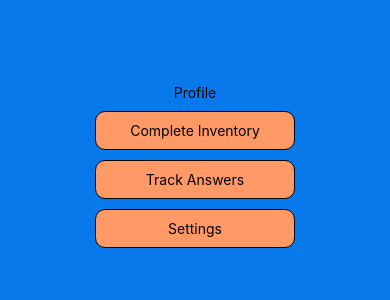
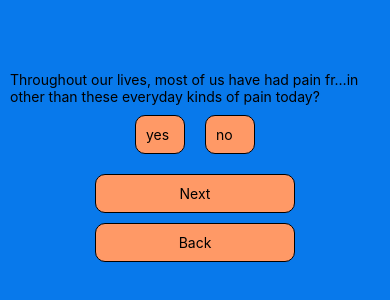
Before and after one commit to cessiumbrain/metimur, a React Native app: screen /signup in a window 390 px wide. Shown: the part 256-556 px from the top of the page. Built offline with nearby package versions, Linux system fonts and the light colour scheme; no server answers.

Commit message:
finished initial questions and review

```diff
--- /dev/null
+++ b/AnswerTypes.js
@@ -0,0 +1,5 @@
+const answerTypes = {
+    "yes/no": ['yes', 'no'],
+    "1-10": [1,2,3,4,5,6,7,8,9,10]
+}
+export default answerTypes
--- a/App.js
+++ b/App.js
@@ -1,6 +1,6 @@
 import { StatusBar } from "expo-status-bar";
 import { StyleSheet, Text, View, Pressable } from "react-native";
-import { useState } from "react";
+import { useEffect, useState } from "react";
 import { createClient } from "@supabase/supabase-js";
 import { SUPABASE_KEY } from "./secrets";
 import { NavigationContainer } from "@react-navigation/native";
@@ -10,6 +10,8 @@ import Signup from "./Screens/SignUp";
 import Profile from "./Screens/Profile";
 import TrackAnswers from "./Screens/TrackAnswers";
 import Questions from "./Screens/Questions";
+import Review from "./Screens/Review";
+import { QuestionIdxContext } from "./contexts";
 
 const Stack = createNativeStackNavigator();
 export const supabase = createClient(
@@ -18,24 +20,45 @@ export const supabase = createClient(
 );
 
 export default function App() {
-  const [questions, setQuestions] = useState();
+  const [questionIdx, setQuestionIdx] = useState(0)
+  const [questions, setQuestions] = useState([
+    {
+      question_id: 1,
+      inventory_id: "3479ff66-69ff-45c8-a4ca-82ad60ce0fca",
+      answer_type: "yes/no",
+      inventory_question_number: 1,
+      question_text:
+        "Throughout our lives, most of us have had pain fr…in other than these everyday kinds of pain today?",
+    },
+    {
+      question_id: 2,
+      inventory_id: "3479ff66-69ff-45c8-a4ca-82ad60ce0fca",
+      answer_type: "1-10",
+      inventory_question_number: 2,
+      question_text:  `Please rate your pain by marking the box beside the number that best describes your pain at its worst
+      in the last 24 hours.`
+    }
+  ]);
   const [user, setUser] = useState({
-    email: 'j'
+    email: "s",
   });
+  const [currentAnswers, setCurrentAnswers] = useState(['s'])
 
+  useEffect(()=>{
 
-
+  })
   async function login(email, password) {
     //submit auth
 
-    let { data: authData, error: authError } = await supabase.auth.signInWithPassword({
+    let { data: authData, error: authError } =
+      await supabase.auth.signInWithPassword({
         email: email,
-      password: password
-    })
-    console.log(authData, authError)
+        password: password,
+      });
+    console.log(authData, authError);
     //set user state
-    if(authData){
-      setUser(authData)
+    if (authData) {
+      setUser(authData);
     }
     //fetch questions
 
@@ -45,7 +68,7 @@ export default function App() {
 
     setQuestions(Questions);
 
-    console.log(Questions, error);
+    console.log("questions", Questions, error);
 
     //fetch previous answers
 
@@ -54,26 +77,57 @@ export default function App() {
       .select("*")
       .eq("user_id", "c6851b95-a8e6-4e87-a1ae-d5db4239307b");
 
-    console.log(Answers, answersError);
+    console.log("answers", Answers, answersError);
   }
 
   const Stack = createNativeStackNavigator();
-  if(user){
-    return(
+  if (user) {
+    return (
+     <QuestionIdxContext.Provider value={questionIdx}>
+
+
       <NavigationContainer>
         <Stack.Navigator
           screenOptions={{ headerShown: false }}
-        initialRouteName="profile"
+          initialRouteName="questions"
         >
-        <Stack.Screen name="track-answers" component={TrackAnswers}></Stack.Screen>
-        <Stack.Screen name="profile"
+          <Stack.Screen
+            name="track-answers"
+            component={TrackAnswers}
+          ></Stack.Screen>
+          <Stack.Screen
+          name="profile"
           component={Profile}></Stack.Screen>
-         <Stack.Screen name="questions" component={Questions}></Stack.Screen>
+          <Stack.Screen
+          name="questions"
+          component={Questions}
+          initialParams={
+            {
 
+              "setQuestionIdx": setQuestionIdx,
+              "questions": questions,
+              "setCurrentAnswers": setCurrentAnswers,
+              "currentAnswers": currentAnswers
+            }
+          }
+
+          ></Stack.Screen>
+          <Stack.Screen
+          name="review"
+          component={Review}
+          initialParams={{
+            "questions": questions,
+            "currentAnswers": currentAnswers
+          }
+
+          }
+          >
+
+          </Stack.Screen>
         </Stack.Navigator>
       </NavigationContainer>
-    )
-
+      </QuestionIdxContext.Provider>
+    );
   } else {
     return (
       <NavigationContainer>
@@ -81,36 +135,22 @@ export default function App() {
           screenOptions={{ headerShown: false }}
           initialRouteName="login"
         >
-        <Stack.Screen initialParams={
-          {
-          "login": login,
-
-
-          }
-        }
-        name="login" component={Login}></Stack.Screen>
+          <Stack.Screen
+            initialParams={{
+              login: login,
+            }}
+            name="login"
+            component={Login}
+          ></Stack.Screen>
           <Stack.Screen
             name="signup"
             component={Signup}
-        initialParams={
-          {
-            "setUser": setUser
-          }
-        }>
-
-        </Stack.Screen>
+            initialParams={{
+              setUser: setUser,
+            }}
+          ></Stack.Screen>
         </Stack.Navigator>
       </NavigationContainer>
     );
   }
-
 }
-
-const styles = StyleSheet.create({
-  container: {
-    flex: 1,
-    backgroundColor: "#fff",
-    alignItems: "center",
-    justifyContent: "center",
-  },
-});
--- a/Screens/Questions.js
+++ b/Screens/Questions.js
@@ -1,11 +1,77 @@
-import {View, Text} from 'react-native'
+import { View, Text, Pressable } from "react-native";
+import { styles } from "../styles";
+import { useContext, useEffect, useState } from "react";
+import answerTypes from "../AnswerTypes";
+import { QuestionIdxContext } from "../contexts";
 
-function Questions(props){
-    return(
-        <View>
-            <Text>Questions</Text>
-        </View>
-    )
+function Questions({navigation, route : {params}}) {
+    console.log(params)
+  const [selectedAnswer, setSelectedAnswer] = useState(null)
+
+  const [error, setError] = useState()
+
+  const questionIdx = useContext(QuestionIdxContext)
+
+  const currentQuestion = params.questions[questionIdx]
+  return (
+
+
+    <View style={styles.containerView}>
+      <View>
+        <Text>{params.questions[questionIdx].question_text}</Text>
+      </View>
+      <View style={styles.answerView}>
+        {
+            answerTypes[currentQuestion.answer_type].map((answer, idx)=>{
+                return(
+                    <Pressable
+                    key={idx}
+                    style={answer==selectedAnswer ? styles.selectedAnswerButton : styles.answerButton}
+                    onPress={()=>{
+                        setSelectedAnswer(answer)
+                    }}
+                    >
+                       <Text>{answer}</Text>
+                    </Pressable>
+
+                )
+
+            })
+        }
+      </View>
+      <Pressable
+        onPress={()=>{
+            if(selectedAnswer){
+                if(questionIdx==params.questions.length-1){
+                    let newAnswerArray = params.currentAnswers
+
+                    newAnswerArray[questionIdx] = selectedAnswer
+                    console.log(newAnswerArray)
+                    params.setCurrentAnswers(newAnswerArray)
+                    navigation.navigate('review')
+                } else {
+                    let newAnswerArray = params.currentAnswers
+
+                    newAnswerArray[questionIdx] = selectedAnswer
+                    console.log(newAnswerArray)
+                    params.setCurrentAnswers(newAnswerArray)
+
+                    params.setQuestionIdx(questionIdx+1)
+                }
+
+
+
+            }
+
+        }}
+        style={styles.button}>
+        <Text>Next</Text>
+      </Pressable>
+      <Pressable style={styles.button}>
+        <Text>Back</Text>
+      </Pressable>
+    </View>
+  );
 }
 
-export default Questions
+export default Questions;
--- /dev/null
+++ b/Screens/Review.js
@@ -0,0 +1,24 @@
+import {Pressable, Text, View} from 'react-native'
+import { styles } from '../styles'
+
+function Review({route: {params}}){
+    console.log(params)
+    return(
+        <View style={styles.reviewView}>
+            {params.questions.map((question, idx)=>{
+                return(
+                    <View key={idx}>
+                    <Text style={styles.reviewText}>{question.question_text}</Text>
+                    <Text style={styles.reviewText}>{params.currentAnswers[idx]}</Text>
+                    </View>
+                )
+            })}
+            <Pressable style={styles.button}>
+                <Text>Submit</Text>
+            </Pressable>
+        </View>
+
+    )
+}
+
+export default Review
--- /dev/null
+++ b/contexts.js
@@ -0,0 +1,3 @@
+import { createContext } from "react";
+
+export const QuestionIdxContext = createContext()
--- a/styles.js
+++ b/styles.js
@@ -1,47 +1,59 @@
-import { StyleSheet } from "react-native"
+import { StyleSheet } from "react-native";
 
-const buttonWidth = '200px'
+const buttonWidth = "200px";
+const primaryColor = "#0879eb";
+const secondaryColor = "#ff9966";
+const tertiaryColor = "#003366";
 
-export const styles =  StyleSheet.create({
-  errorText:{
-    color: 'white',
-    margin: 20
+export const styles = StyleSheet.create({
+  selectedAnswerButton: {
+    backgroundColor: "white",
+    width: 50,
+    padding: 10,
+    borderRadius: 10,
+    margin: 10,
   },
-  input:{
-    backgroundColor: 'white',
-    height: '2em',
-    borderRadius: '15px',
-    padding: '10px',
-    margin: '5px',
-    width: buttonWidth
-
+  answerView: {
+    display: "flex",
+    flexDirection: "row",
   },
-  answerView:{
-    display: 'flex',
-    flexDirection:'row',
-    flexWrap: 'wrap'
-
+  errorText: {
+    color: "white",
+    margin: 20,
   },
-  answerButton:{
+  input: {
+    backgroundColor: "white",
+    height: "2em",
+    borderRadius: "15px",
+    padding: "10px",
+    margin: "5px",
+    width: buttonWidth,
+  },
+  answerView: {
+    display: "flex",
+    flexDirection: "row",
+    flexWrap: "wrap",
+  },
+  answerButton: {
     backgroundColor: "#ff9966",
     width: 50,
     padding: 10,
     borderRadius: 10,
-    margin: 10
+    margin: 10,
+    border: "1px solid black",
   },
-  questionView:{
+  questionView: {
     display: "flex",
     alignItems: "center",
     justifyContent: "center",
     flexDirection: "column",
     height: "100%",
     backgroundColor: "#0879eb",
-    padding: 10
+    padding: 10,
   },
-  questionText:{
+  questionText: {
     padding: 20,
-    marginHorizontal: '10px'
-
+    marginHorizontal: "10px",
   },
   button: {
     display: "flex",
@@ -61,25 +73,37 @@ export const styles =  StyleSheet.create({
     flexDirection: "column",
     height: "100%",
     backgroundColor: "#0879eb",
+    padding: 10
   },
-    logo: {
+
+  reviewView: {
+    display: "flex",
+    alignItems: "center",
+    justifyContent: "flex-start",
+    flexDirection: "column",
+    height: "100%",
+    backgroundColor: "#0879eb",
+    padding: 10
+  },
+  reviewText:{
+    textAlign: 'center'
+  },
+  logo: {
     height: "100px",
     width: "225px",
   },
   textInput: {
-    height: '2em',
-    padding: '10px',
-    marginTop: '5px',
-    borderRadius: '10px',
-    backgroundColor: 'white',
+    height: "2em",
+    padding: "10px",
+    marginTop: "5px",
+    borderRadius: "10px",
+    backgroundColor: "white",
     width: 200,
-    border: '1px solid black'
+    border: "1px solid black",
   },
-  icon:{
+  icon: {
     height: 150,
     width: 200,
-    resizeMode: 'contain'
-
-  }
-}
-)
+    resizeMode: "contain",
+  },
+});
```
Lines whose indentation alone changed are shown as unchanged.
